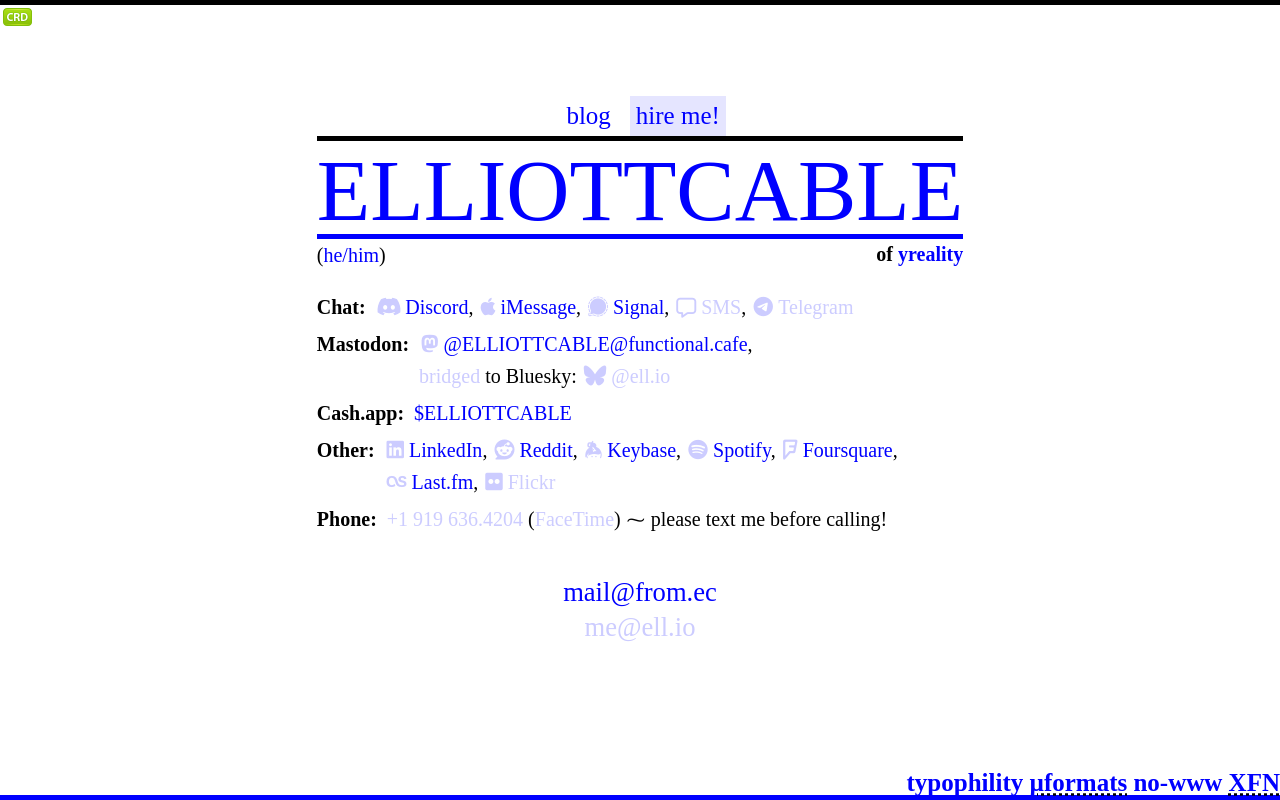
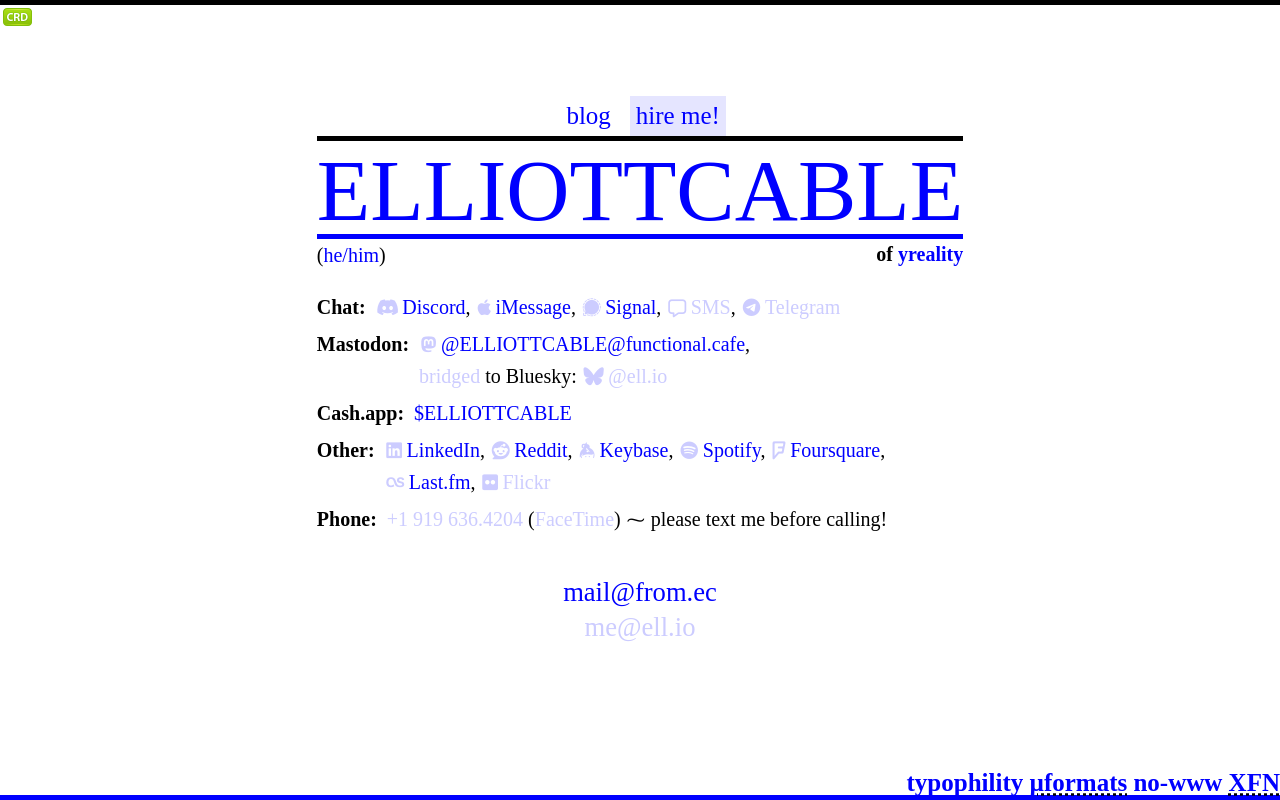
Before and after one commit to ELLIOTTCABLE/elliottcable.name, a website: page index.html in a window 1280 px wide. Drawn offline with Linux system fonts and the light colour scheme; files whose address does not match are found by name.

Commit message:
(- re dsgn) Shrink icons slightly

```diff
--- a/index.html
+++ b/index.html
@@ -193,11 +193,11 @@
         .h-card a.icon:before, .h-card a.brand:before { color: #CCCCFF; }
         .h-card a.icon:visited:before, .h-card a.brand:visited:before { color: #cbb2e0; }
         .icon:before {
-          font: normal 400 1em/1 "Font Awesome 6 Free";
+          font: normal 400 0.9em/1 "Font Awesome 6 Free";
           padding: 0 0.25em 0 0.1em;
         }
         .brand:before {
-          font: normal 400 1em/1 "Font Awesome 6 Brands";
+          font: normal 400 0.9em/1 "Font Awesome 6 Brands";
           padding: 0 0.25em 0 0.1em;
         }
 
```
